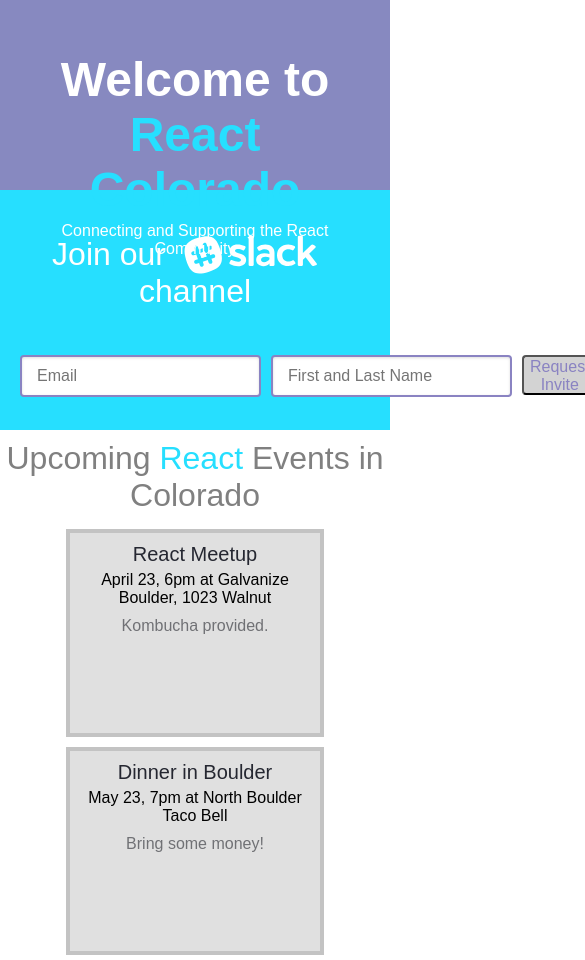
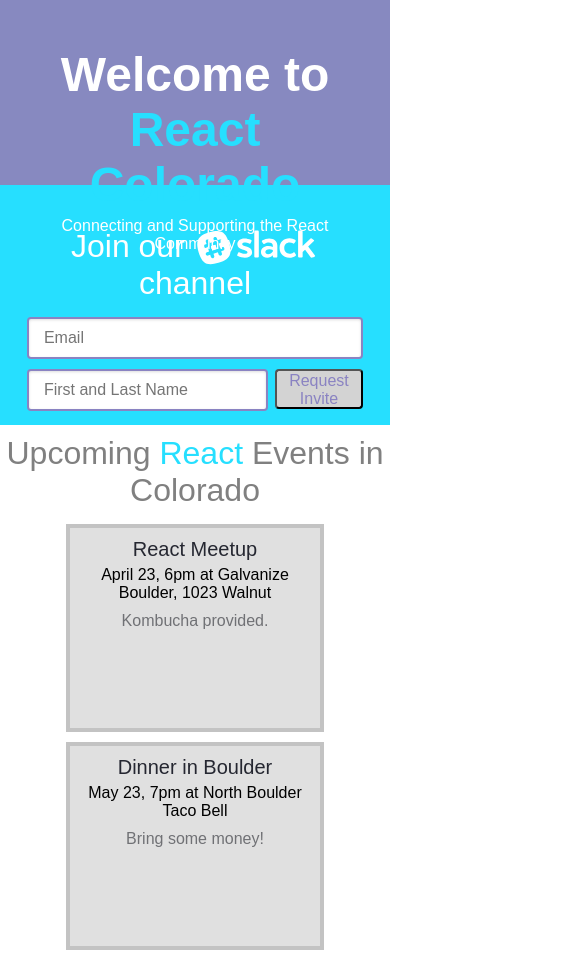
Before and after one commit to lbhasemeyer/react-meetup, a React (Create React App) app: page / in a window 390 px wide. Shown: the whole page, 585 px wide, since content can reach past the window. Built offline with nearby package versions, Linux system fonts and the light colour scheme.

Commit message:
making page fully responsive - slack section was not.

```diff
--- a/src/App.css
+++ b/src/App.css
@@ -6,6 +6,7 @@
   background-color: #8789C0;
   height: 150px;
   padding: 20px;
+  padding-top: 15px;
   color: white;
 }
 
@@ -62,12 +63,8 @@
 }
 
 .signup__text {
-  transform: translateY(-20%);
   font-size: 2rem;
-}
-
-.signup__text div {
-  display: inline-block;
+  margin-top: 20px;
 }
 
 .event__detail {
@@ -95,7 +92,11 @@
 
 .signup__inputs-and-button {
   display: flex;
-  margin-top: 20px;
+  flex-direction: row;
+  flex-wrap: wrap;
+  justify-content: center;
+  margin-top: 5px;
+  padding: 0 1%;
 }
 
 .signup__inputs-and-button input {
@@ -111,8 +112,10 @@
   padding-top: 10px;
   padding-bottom: 10px;
   flex: 1;
+  margin: 0 1%;
   outline: none;
   font-size: 1rem;
+  margin-top: 10px;
 }
 
 .signup__inputs-and-button button {
@@ -122,12 +125,9 @@
   width: 150px;
   font-size: 1rem;
   flex: 1;
+  margin: 0 1%;
   color: #8a83c2;
   background-color: white;
   outline: none;
+  margin-top: 10px;
 }
-
-.signup__inputs-and-button input[type="text"]:nth-child(2) {
-  margin-left: 10px;
-  margin-right: 10px;
-}
--- a/src/components/Slack.js
+++ b/src/components/Slack.js
@@ -48,6 +48,7 @@
    		console.log(this.state.email);
 	  	console.log(this.state.firstLastName);
 	  	this.setState({buttonText: "Thanks! Please allow 24 hours for invite"});
+      //reset state
 	  	this.setState({firstLastName: null});
 	  	this.setState({email: null});
 	  	this.setState({emailValid: false});
@@ -67,12 +68,13 @@
   	let buttonWhite = !buttonDisabled || this.state.buttonText === 'Thanks! Please allow 24 hours for invite';
     let emailHasBorder = this.state.emailValid === false;
     let nameHasBorder = this.state.nameValid === false;
+    // style={{transform: 'translateY(37%)'}}
     return (
     	<div className="signup">
   			<div className="signup__text">
-				<div>{this.state.emailValid}Join our</div>
-				<img src={SlackLogo} alt='' height='80px' style={{position: 'relative', top: '50%', transform: 'translateY(37%)'}} />
-				<div>channel</div>
+  				<span>{this.state.emailValid}Join our </span>
+  				<span><img src={SlackLogo} alt='' style={{marginBottom: -8}}/></span>
+  				<span> channel</span>
   			</div>
   			<div className="signup__inputs-and-button">
   				<input type="email" id="emailInput" name="email" placeholder="Email" style={{border: emailHasBorder ? '2px solid #8a83c2' : null}} onClick={this._resetButtonText} onChange={this._changeEmail} />
```
Also changed, not shown: src/logo.svg (deleted), src/slackLogo.svg. Lines whose indentation alone changed are shown as unchanged.
